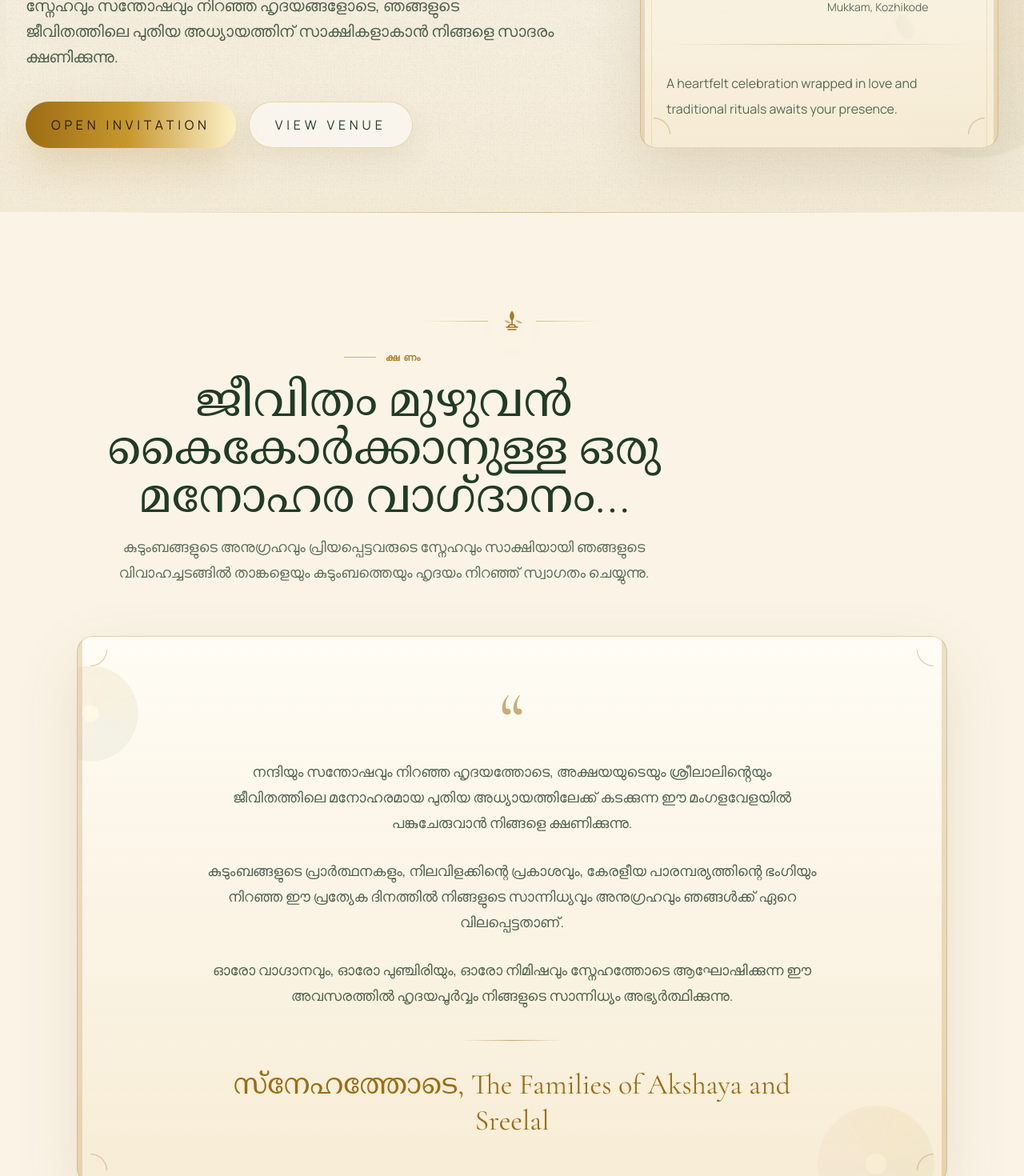
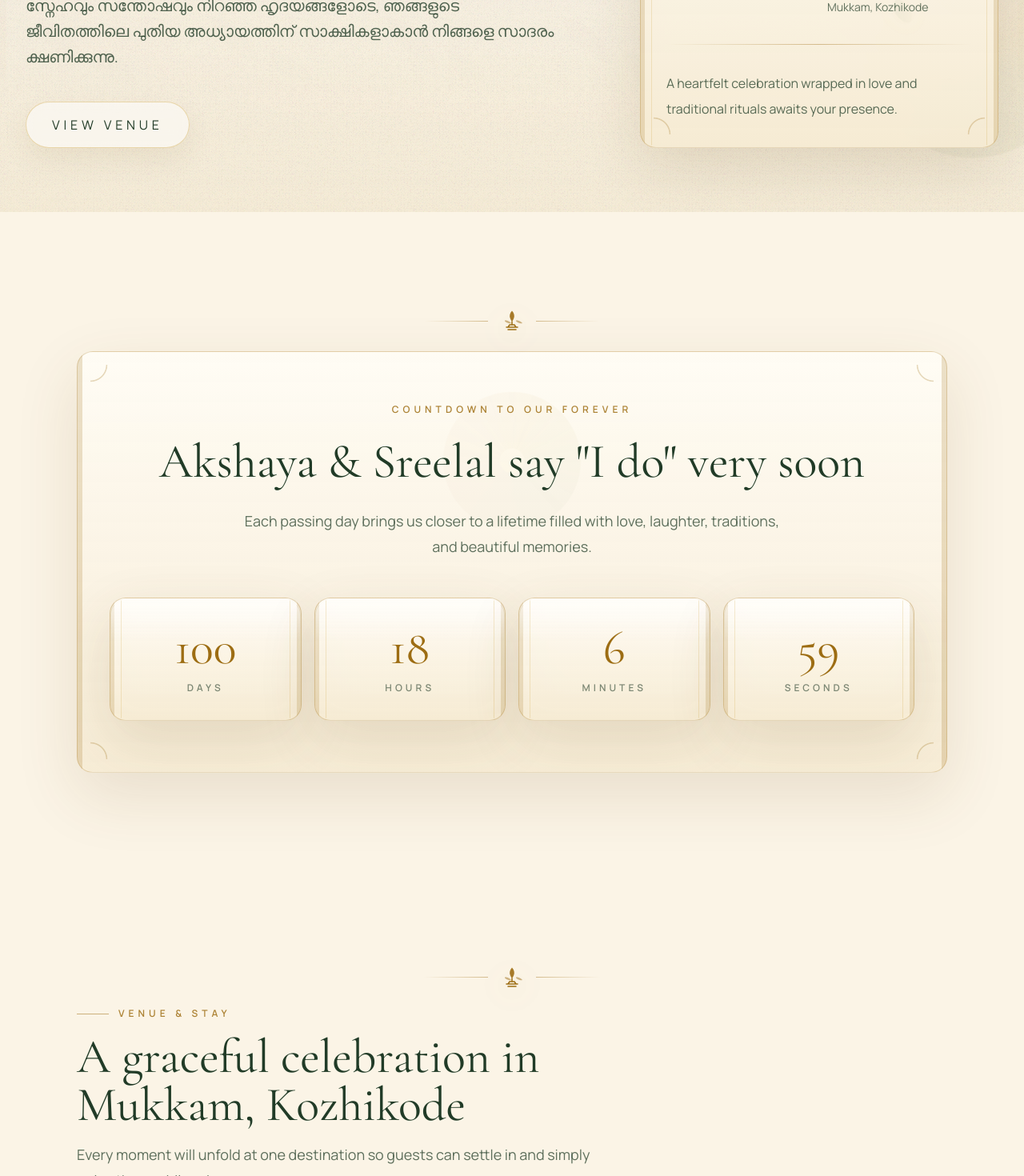
Before and after one commit to anandh-05/wedding-card, a React (Vite) app: page / in a window 1280 px wide. Shown: the part 700-2170 px from the top of the page at 80% size. Built offline with nearby package versions, Linux system fonts and the light colour scheme.

Commit message:
Fix invitation

```diff
--- a/src/App.jsx
+++ b/src/App.jsx
@@ -3,7 +3,6 @@ import CountdownSection from './components/CountdownSection'
 import FloatingPetals from './components/FloatingPetals'
 import Footer from './components/Footer'
 import HeroSection from './components/HeroSection'
-import InvitationMessage from './components/InvitationMessage'
 import Loader from './components/Loader'
 import MusicToggle from './components/MusicToggle'
 import ScrollProgress from './components/ScrollProgress'
@@ -40,7 +39,6 @@ function App() {
       <HeroSection hero={weddingData.hero} />
 
       <main className="relative z-10">
-        <InvitationMessage invitation={weddingData.invitation} />
         <CountdownSection
           names={weddingData.hero.shortNames}
           targetDate={weddingData.countdownTarget}
--- a/src/components/HeroSection.jsx
+++ b/src/components/HeroSection.jsx
@@ -46,13 +46,6 @@ export default function HeroSection({ hero }) {
           <div className="mt-8 flex flex-col gap-3 sm:mt-10 sm:flex-row sm:gap-4">
             <button
               type="button"
-              onClick={() => scrollToSection('invitation')}
-              className="inline-flex min-h-12 w-full items-center justify-center rounded-full bg-gradient-to-r from-gold-500 via-gold-400 to-gold-200 px-6 py-4 text-sm font-semibold uppercase tracking-[0.22em] text-[#261a0a] shadow-[0_20px_50px_rgba(157,109,19,0.22)] transition hover:-translate-y-0.5 sm:w-auto sm:px-8 sm:tracking-[0.3em]"
-            >
-              Open Invitation
-            </button>
-            <button
-              type="button"
               onClick={() => scrollToSection('venue')}
               className="inline-flex min-h-12 w-full items-center justify-center rounded-full border border-gold-400/35 bg-white/55 px-6 py-4 text-sm font-semibold uppercase tracking-[0.22em] text-ivory shadow-[0_14px_35px_rgba(95,64,19,0.08)] backdrop-blur-sm transition hover:border-gold-500/60 hover:bg-white/75 sm:w-auto sm:px-8 sm:tracking-[0.3em]"
             >
--- a/src/components/InvitationMessage.jsx
+++ /dev/null
@@ -1,38 +0,0 @@
-import RevealSection from './RevealSection'
-import SectionHeading from './SectionHeading'
-
-export default function InvitationMessage({ invitation }) {
-  return (
-    <RevealSection
-      id="invitation"
-      icon
-      className="relative mx-auto max-w-6xl px-4 py-16 sm:px-8 sm:py-24 lg:py-30"
-    >
-      <div className="absolute inset-x-10 top-0 h-px bg-gradient-to-r from-transparent via-gold-500/45 to-transparent" />
-      <SectionHeading
-        eyebrow={invitation.eyebrow}
-        title={invitation.title}
-        subtitle={invitation.subtitle}
-      />
-
-      <div className="kasavu-panel motif-corners relative mt-10 rounded-[1.25rem] px-5 py-8 sm:mt-16 sm:px-10 sm:py-14 lg:px-16">
-        <div aria-hidden="true" className="pookalam absolute -left-12 top-8 h-24 w-24 opacity-20 sm:-left-14 sm:top-6 sm:h-36 sm:w-36 sm:opacity-25" />
-        <div aria-hidden="true" className="pookalam absolute -bottom-10 right-0 h-28 w-28 rotate-12 opacity-15 sm:-bottom-16 sm:h-44 sm:w-44 sm:opacity-20" />
-        <div className="relative mx-auto max-w-3xl text-center">
-          <span className="font-heading text-6xl leading-none text-gold-500/55 sm:text-8xl">
-            &ldquo;
-          </span>
-          <div className="space-y-5 text-base leading-7 text-ivory/78 sm:space-y-7 sm:text-lg sm:leading-8">
-            {invitation.paragraphs.map((paragraph) => (
-              <p key={paragraph}>{paragraph}</p>
-            ))}
-          </div>
-          <div className="mx-auto mt-8 h-px w-28 bg-gradient-to-r from-transparent via-gold-500/55 to-transparent sm:mt-10 sm:w-32" />
-          <p className="mt-6 font-heading text-2xl leading-tight text-gold-500 sm:mt-8 sm:text-4xl">
-            {invitation.signature}
-          </p>
-        </div>
-      </div>
-    </RevealSection>
-  )
-}
--- a/src/data/weddingData.js
+++ b/src/data/weddingData.js
@@ -20,18 +20,6 @@ export const weddingData = {
     ceremonyVenue: 'Udayagiri Convention Center',
     weekendNote:
       'A heartfelt celebration wrapped in love and traditional rituals awaits your presence.',
-  },
-  invitation: {
-    eyebrow: 'ക്ഷണം',
-    title: 'ജീവിതം മുഴുവൻ കൈകോർക്കാനുള്ള ഒരു മനോഹര വാഗ്ദാനം...',
-    subtitle:
-      'കുടുംബങ്ങളുടെ അനുഗ്രഹവും പ്രിയപ്പെട്ടവരുടെ സ്നേഹവും സാക്ഷിയായി ഞങ്ങളുടെ വിവാഹച്ചടങ്ങിൽ താങ്കളെയും കുടുംബത്തെയും ഹൃദയം നിറഞ്ഞ് സ്വാഗതം ചെയ്യുന്നു.',
-    paragraphs: [
-      'നന്ദിയും സന്തോഷവും നിറഞ്ഞ ഹൃദയത്തോടെ, അക്ഷയയുടെയും ശ്രീലാലിൻ്റെയും ജീവിതത്തിലെ മനോഹരമായ പുതിയ അധ്യായത്തിലേക്ക് കടക്കുന്ന ഈ മംഗളവേളയിൽ പങ്കുചേരുവാൻ നിങ്ങളെ ക്ഷണിക്കുന്നു.',
-      'കുടുംബങ്ങളുടെ പ്രാർത്ഥനകളും, നിലവിളക്കിന്റെ പ്രകാശവും, കേരളീയ പാരമ്പര്യത്തിന്റെ ഭംഗിയും നിറഞ്ഞ ഈ പ്രത്യേക ദിനത്തിൽ നിങ്ങളുടെ സാന്നിധ്യവും അനുഗ്രഹവും ഞങ്ങൾക്ക് ഏറെ വിലപ്പെട്ടതാണ്.',
-      'ഓരോ വാഗ്ദാനവും, ഓരോ പുഞ്ചിരിയും, ഓരോ നിമിഷവും സ്നേഹത്തോടെ ആഘോഷിക്കുന്ന ഈ അവസരത്തിൽ ഹൃദയപൂർവ്വം നിങ്ങളുടെ സാന്നിധ്യം അഭ്യർത്ഥിക്കുന്നു.',
-    ],
-    signature: 'സ്നേഹത്തോടെ, The Families of Akshaya and Sreelal',
   },
   story: [
     {
```
